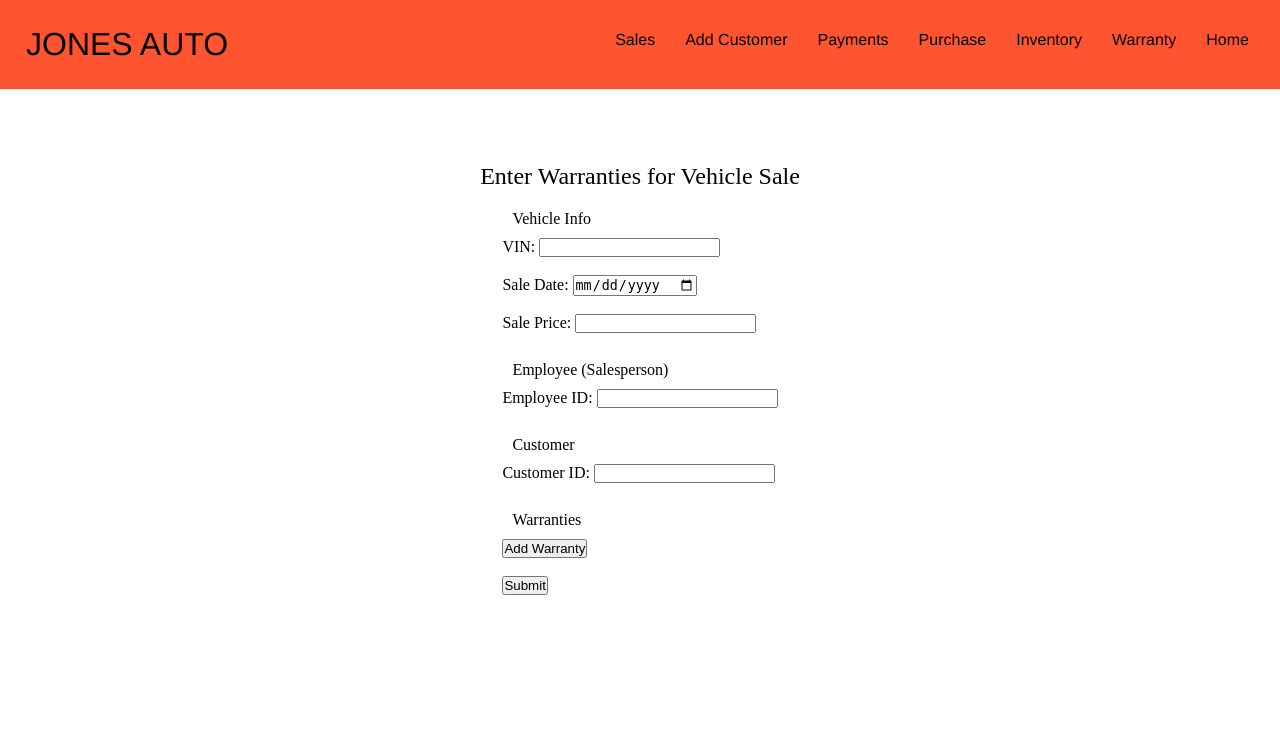
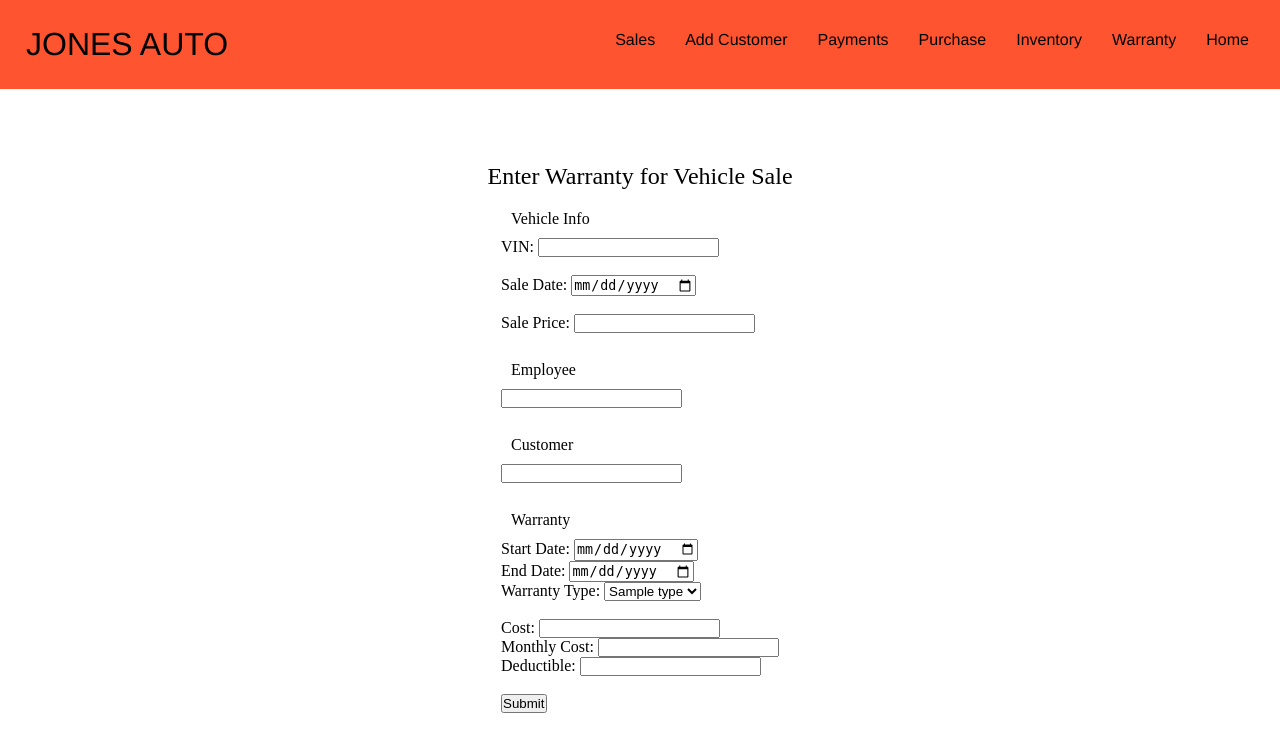
Before and after one commit to RonanKunkel/cpsc3660_Project, a PHP site: page /warranty.php in a window 1280 px wide. Shown: the top 752 px of the page. Run offline with PHP 8.4, Linux system fonts and the light colour scheme; tables that the repository leaves empty hold one stand-in row (values such as "Sample post").

Commit message:
changed my file format and added the changes.
changes:
1. no more button to add a warranty.
2. when you select a warranty type it will display what that warranty covers underneath.

```diff
--- a/public/warranty.php
+++ b/public/warranty.php
@@ -1,87 +1,103 @@
 <?php
 require '../config/db.php';
 
-
 $sale_id = $employee_id = $customer_id = '';
-$warranties = [];
 $success = false;
 $error = '';
 
-if ($_SERVER['REQUEST_METHOD'] == 'POST') {
+// warranty display stuff
+$selected_warranty_type =
+    $_POST['warranties'][0]['warranty_type_id'] ?? '';
+
+$items_covered_display = '';
+
+if (!empty($selected_warranty_type)) {
+    $stmt = $conn->prepare("
+        SELECT items_covered
+        FROM warranty_types
+        WHERE id = :id
+    ");
+    $stmt->execute([':id' => $selected_warranty_type]);
+
+    $row = $stmt->fetch(PDO::FETCH_ASSOC);
+    if ($row) {
+        $items_covered_display = $row['items_covered'];
+    }
+}
+
+// form stuff
+if ($_SERVER['REQUEST_METHOD'] == 'POST' && isset($_POST['submit_form'])) {
+
     $employee_id = trim($_POST['employee_id'] ?? '');
     $customer_id = trim($_POST['customer_id'] ?? '');
 
-    // Warranties
-    if (!empty($_POST['warranties'])) {
-        foreach ($_POST['warranties'] as $w) {
-            $warranties[] = [
-                'start_date'    => trim($w['start_date'] ?? ''),
-                'end_date'      => trim($w['end_date'] ?? ''),
-                'warranty_type_id' => (int)($w['warranty_type_id'] ?? 0),
-                'cost'          => (float)($w['cost'] ?? 0),
-                'monthly_cost'  => (float)($w['monthly_cost'] ?? 0),
-                'deductible'    => (float)($w['deductible'] ?? 0)
+    $warranty = [
+        'start_date' => trim($_POST['warranties'][0]['start_date'] ?? ''),
+        'end_date' => trim($_POST['warranties'][0]['end_date'] ?? ''),
+        'warranty_type_id' => (int)($_POST['warranties'][0]['warranty_type_id'] ?? 0),
+        'cost' => (float)($_POST['warranties'][0]['cost'] ?? 0),
+        'monthly_cost' => (float)($_POST['warranties'][0]['monthly_cost'] ?? 0),
+        'deductible' => (float)($_POST['warranties'][0]['deductible'] ?? 0)
     ];
-        }
-    }
 
-    // Validation
+    // error stuff if missing input
     if (empty($employee_id)) {
         $error = "Salesperson ID required.";
     } elseif (empty($customer_id)) {
         $error = "Customer ID required.";
-    } elseif (empty($warranties)) {
-        $error = "At least one warranty must be added.";
     } else {
         try {
             $conn->beginTransaction();
 
-            // Create a sale record (assuming one vehicle per form)
+            // create sale
             $stmt = $conn->prepare("
                 INSERT INTO sale (vin, customer_id, employee_id, sale_date, sale_price)
                 VALUES (:vin, :customer_id, :employee_id, :sale_date, :sale_price)
             ");
+
             $stmt->execute([
-                ':vin'          => $_POST['vin'] ?? '',
-                ':customer_id'  => $customer_id,
-                ':employee_id'  => $employee_id,
-                ':sale_date'    => $_POST['sale_date'] ?? date('Y-m-d'),
-                ':sale_price'   => (float)($_POST['sale_price'] ?? 0)
+                ':vin' => $_POST['vin'] ?? '',
+                ':customer_id' => $customer_id,
+                ':employee_id' => $employee_id,
+                ':sale_date' => $_POST['sale_date'] ?? date('Y-m-d'),
+                ':sale_price' => (float)($_POST['sale_price'] ?? 0)
             ]);
 
             $sale_id = $conn->lastInsertId();
 
-            // Insert warranties
+            //get warranty type info
+            $typeStmt = $conn->prepare("
+                SELECT name, items_covered
+                FROM warranty_types
+                WHERE id = :id
+            ");
+
+            $typeStmt->execute([
+                ':id' => $warranty['warranty_type_id']
+            ]);
+
+            $type = $typeStmt->fetch(PDO::FETCH_ASSOC);
+
+            // insert the warranty
             $stmt = $conn->prepare("
                 INSERT INTO warranty (sale_id, start_date, end_date, policy_name, items_covered, cost, monthly_cost, deductible)
                 VALUES (:sale_id, :start_date, :end_date, :policy_name, :items_covered, :cost, :monthly_cost, :deductible)
             ");
 
-            foreach ($warranties as $w) {
-                $typeStmt = $conn->prepare("
-                    SELECT name, items_covered
-                    FROM warranty_types
-                    WHERE id = :id
-                ");
-                $typeStmt->execute([
-                    ':id' => $w['warranty_type_id']
+            $stmt->execute([
+                ':sale_id' => $sale_id,
+                ':start_date' => $warranty['start_date'],
+                ':end_date' => $warranty['end_date'],
+                ':policy_name' => $type['name'],
+                ':items_covered' => $type['items_covered'],
+                ':cost' => $warranty['cost'],
+                ':monthly_cost' => $warranty['monthly_cost'],
+                ':deductible' => $warranty['deductible']
             ]);
-                $type = $typeStmt->fetch(PDO::FETCH_ASSOC);
-
-                $stmt->execute([
-                    ':sale_id'       => $sale_id,
-                    ':start_date'    => $w['start_date'],
-                    ':end_date'      => $w['end_date'],
-                    ':policy_name'   => $type['name'],
-                    ':items_covered' => $type['items_covered'],
-                    ':cost'          => $w['cost'],
-                    ':monthly_cost'  => $w['monthly_cost'],
-                    ':deductible'    => $w['deductible']
-                ]);
-            }
 
             $conn->commit();
             $success = true;
+
         } catch (PDOException $e) {
             $conn->rollBack();
             $error = "Database error: " . $e->getMessage();
@@ -97,77 +113,78 @@ if ($_SERVER['REQUEST_METHOD'] == 'POST') {
 
 <body>
 <?php include('../templates/header.php'); ?>
+
 <section class="main-content">
 
-
-        <h2>Enter Warranties for Vehicle Sale</h2>
+<h2>Enter Warranty for Vehicle Sale</h2>
 
 <?php if ($success): ?>
-            <p style="color:green;">Warranties saved successfully!</p>
+    <p style="color:green;">Warranty saved successfully!</p>
 <?php elseif ($error): ?>
     <p style="color:red;"><?= htmlspecialchars($error) ?></p>
 <?php endif; ?>
 
 <form method="POST">
+
 <h3>Vehicle Info</h3>
-            <label for="vin">VIN:</label>
-            <input type="text" id="vin" name="vin" maxlength="17" required><br><br>
 
-            <label for="sale_date">Sale Date:</label>
-            <input type="date" id="sale_date" name="sale_date" required><br><br>
+<label>VIN:</label>
+<input type="text" name="vin" maxlength="17" required><br><br>
 
-            <label for="sale_price">Sale Price:</label>
-            <input type="number" step="0.01" id="sale_price" name="sale_price" required><br><br>
+<label>Sale Date:</label>
+<input type="date" name="sale_date" required><br><br>
 
-            <h3>Employee (Salesperson)</h3>
-            <label for="employee_id">Employee ID:</label>
-            <input type="number" id="employee_id" name="employee_id" required><br><br>
+<label>Sale Price:</label>
+<input type="number" step="0.01" name="sale_price" required><br><br>
+
+<h3>Employee</h3>
+<input type="number" name="employee_id" required><br><br>
 
 <h3>Customer</h3>
-            <label for="customer_id">Customer ID:</label>
-            <input type="number" id="customer_id" name="customer_id" required><br><br>
+<input type="number" name="customer_id" required><br><br>
 
-            <h3>Warranties</h3>
-            <div id="warranties-container"></div>
-            <button type="button" id="add-warranty-btn">Add Warranty</button><br><br>
+<h3>Warranty</h3>
 
-            <button type="submit">Submit</button>
-        </form>
+<label>Start Date:</label>
+<input type="date" name="warranties[0][start_date]" required><br>
 
-        <script>
-            let warrantyCount = 0;
-            const container = document.getElementById('warranties-container');
+<label>End Date:</label>
+<input type="date" name="warranties[0][end_date]" required><br>
 
-            document.getElementById('add-warranty-btn').addEventListener('click', () => {
-                const index = warrantyCount++;
-                const div = document.createElement('div');
-                div.innerHTML = `
-        <hr>
-        <button type="button" onclick="this.parentElement.remove()">Remove</button><br>
-        <label>Start Date:</label>
-        <input type="date" name="warranties[${index}][start_date]" required><br>
-        <label>End Date:</label>
-        <input type="date" name="warranties[${index}][end_date]" required><br>
 <label>Warranty Type:</label>
-        <select name="warranties[${index}][warranty_type_id]" required>
+<select name="warranties[0][warranty_type_id]"
+        onchange="this.form.submit()" required>
+
 <?php
 $types = $conn->query("SELECT id, name FROM warranty_types");
 foreach ($types as $t) {
-                echo "<option value='{$t['id']}'>{$t['name']}</option>";
+    $selected = ($selected_warranty_type == $t['id']) ? 'selected' : '';
+    echo "<option value='{$t['id']}' $selected>{$t['name']}</option>";
 }
 ?>
 </select><br>
+
+<?php if (!empty($items_covered_display)): ?>
+<p style="font-style:italic; color:#555;">
+    Items Covered: <?= htmlspecialchars($items_covered_display) ?>
+</p>
+<?php endif; ?>
+
+<br>
+
 <label>Cost:</label>
-        <input type="number" step="0.01" name="warranties[${index}][cost]" required><br>
+<input type="number" step="0.01" name="warranties[0][cost]" required><br>
+
 <label>Monthly Cost:</label>
-        <input type="number" step="0.01" name="warranties[${index}][monthly_cost]" required><br>
+<input type="number" step="0.01" name="warranties[0][monthly_cost]" required><br>
+
 <label>Deductible:</label>
-        <input type="number" step="0.01" name="warranties[${index}][deductible]" required><br>
-    `;
-                container.appendChild(div);
-            });
-        </script>
+<input type="number" step="0.01" name="warranties[0][deductible]" required><br><br>
+
+<button type="submit" name="submit_form">Submit</button>
+
+</form>
+
 </section>
 </body>
-
 </html>
```
Lines whose indentation alone changed are shown as unchanged.
